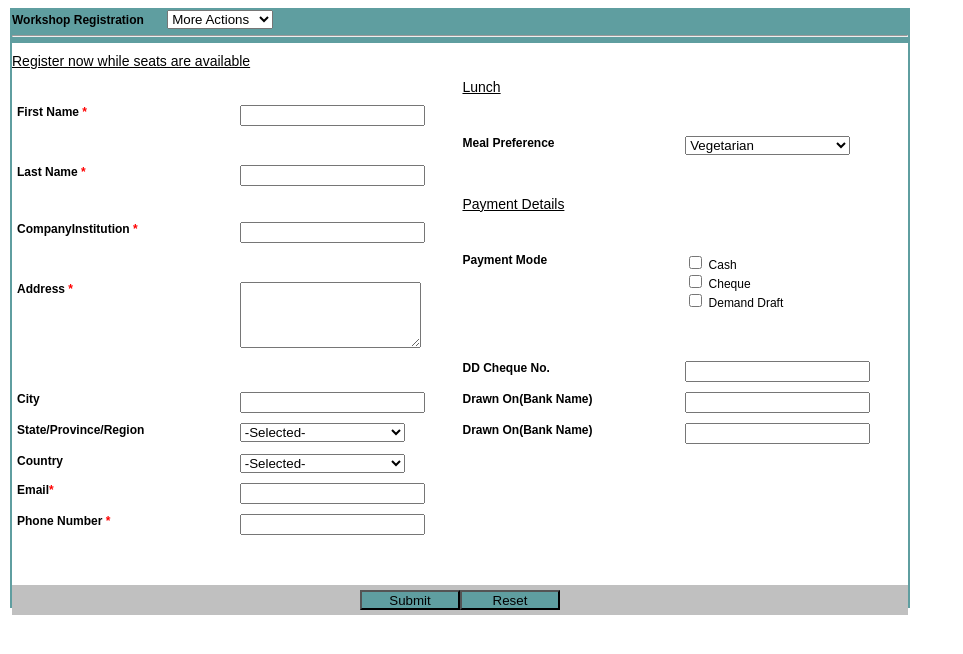
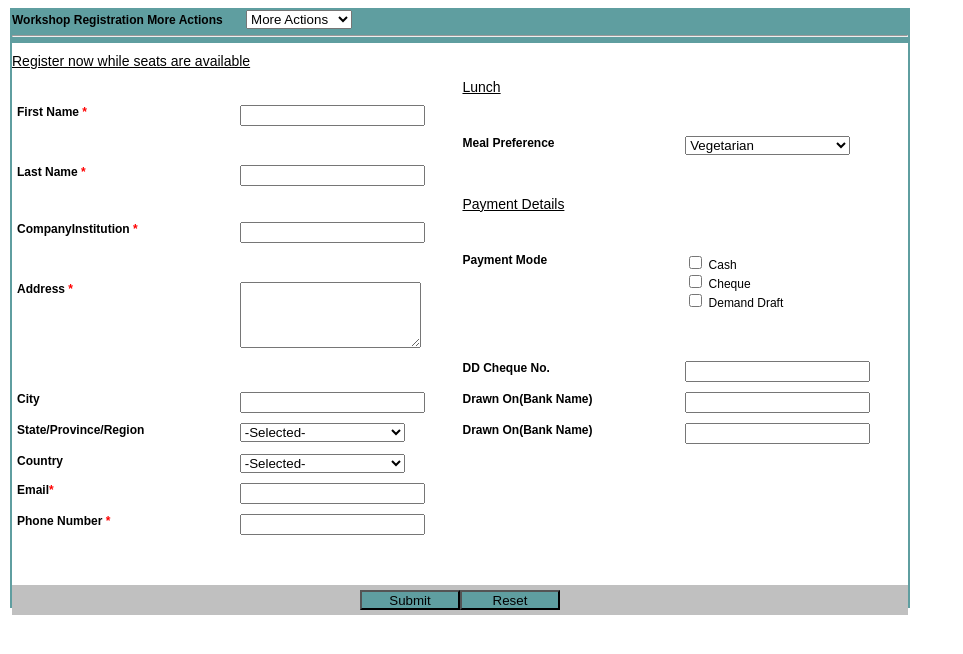
Before and after one commit to YaminChow/WAPNov2023, a plain HTML site: page Lab4/WorkshopRegistrator.html in a window 1280 px wide. Shown: the whole page, without its empty margins (0-963 px from the left). Drawn offline with Linux system fonts and the light colour scheme.

Commit message:
Update WorkshopRegistrator.html

```diff
--- a/Lab4/WorkshopRegistrator.html
+++ b/Lab4/WorkshopRegistrator.html
@@ -12,7 +12,8 @@
     <form action="#">
         <div id="title">
             Workshop Registration
-            <select id="more" name="more" class="moreA"><label for="more">More Actions</label>
+            <label for="more">More Actions</label>
+            <select id="more" name="more" class="moreA">
                 <option>More Actions</option>
                 <option>Change Other</option>
             </select>
```
